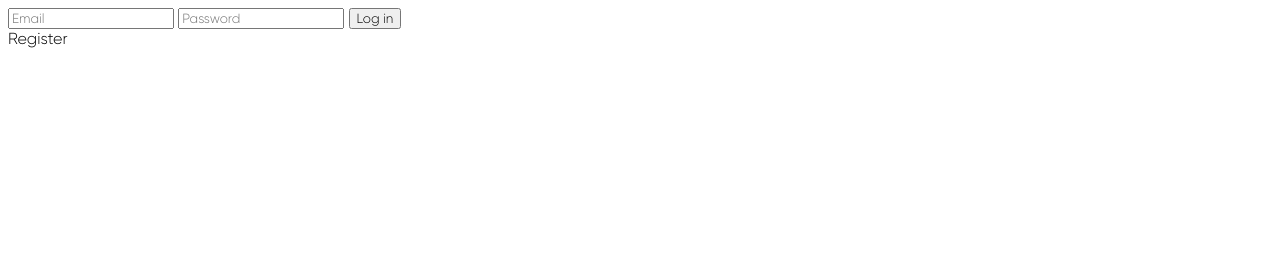
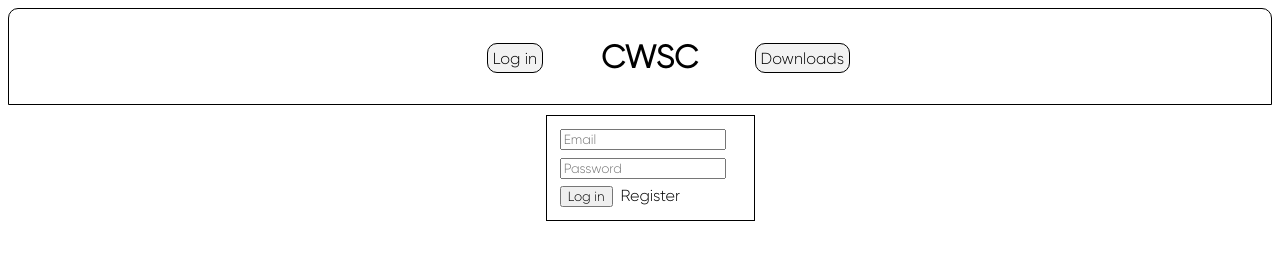
Before and after one commit to Calvicii/CWSC, a plain HTML site: page login.html in a window 1280 px wide. Drawn offline with Linux system fonts and the light colour scheme.

Commit message:
start 2.1

```diff
--- /dev/null
+++ b/header.css
@@ -0,0 +1,50 @@
+header {
+    position: relative;
+    height: 2.5cm;
+    border: 1px solid black;
+    margin-bottom: 2.5mm;
+    padding-top: 0.25mm;
+    background-color: white;
+    border-radius: 10px 10px 0px 0px;
+    z-index: 100;
+    text-align: center;
+    overflow: hidden;
+}
+
+.h1CWSC {
+    position: relative;
+    top: 2mm;
+    left: 2.5mm;
+}
+
+.login {
+    position: relative;
+    top: -1.1cm;
+    right: 2cm;
+    border: 1px solid black;
+    text-decoration: none;
+    color: black;
+    background-color: rgba(0, 0, 0, 0.05);
+    padding: 1.25mm;
+    border-radius: 10px;
+}
+
+.login:hover {
+    background-color: rgba(0, 0, 0, 0.1);
+}
+
+.downloads {
+    position: relative;
+    top: -1.1cm;
+    left: 3.5cm;
+    border: 1px solid black;
+    text-decoration: none;
+    color: black;
+    background-color: rgba(0, 0, 0, 0.05);
+    padding: 1.25mm;
+    border-radius: 10px;
+}
+
+.downloads:hover {
+    background-color: rgba(0, 0, 0, 0.1);
+}
--- a/login.css
+++ b/login.css
@@ -1,3 +1,25 @@
 * {
     font-family: Gilroy Light;
 }
+
+.loginForm {
+    position: relative;
+    border: 1px solid black;
+    padding: 2.5mm;
+    width: 5cm;
+    left: 50%;
+    margin-left: -2.5cm;
+}
+
+.loginForm input {
+    margin: 1mm;
+}
+
+a {
+    text-decoration: none;
+    color: black;
+}
+
+a:hover {
+    text-decoration: underlines;
+}
--- a/login.html
+++ b/login.html
@@ -3,15 +3,21 @@
     <head>
         <meta charset="UTF-8">
         <link rel="stylesheet" href="./login.css">
+        <link rel="stylesheet" href="./header.css">
         <link rel="stylesheet" href="./fonts.css">
         <title>CWSC - Log in</title>
     </head>
     <body>
-        <form id="loginForm">
+        <header>
+            <h1 class="h1CWSC"><!--<img src="./img/">-->CWSC</h1>
+            <a class="login" href="./login.html">Log in</a>
+            <a class="downloads" href="./downloads.html">Downloads</a>
+        </header>
+        <form class="loginForm" id="loginForm">
             <input class="email" name="email" type="email" placeholder="Email" required>
             <input class="password" name="password" type="password" placeholder="Password" required>
             <input class="submit" name="submit" type="submit" value="Log in">
+            <a href="./register.html">Register</a>
         </form>
-        <a>Register</a>
     </body>
 </html>
```
Also changed, not shown: index.css (+0 -50 lines), index.html (+4 -1 lines), register.html (added).
